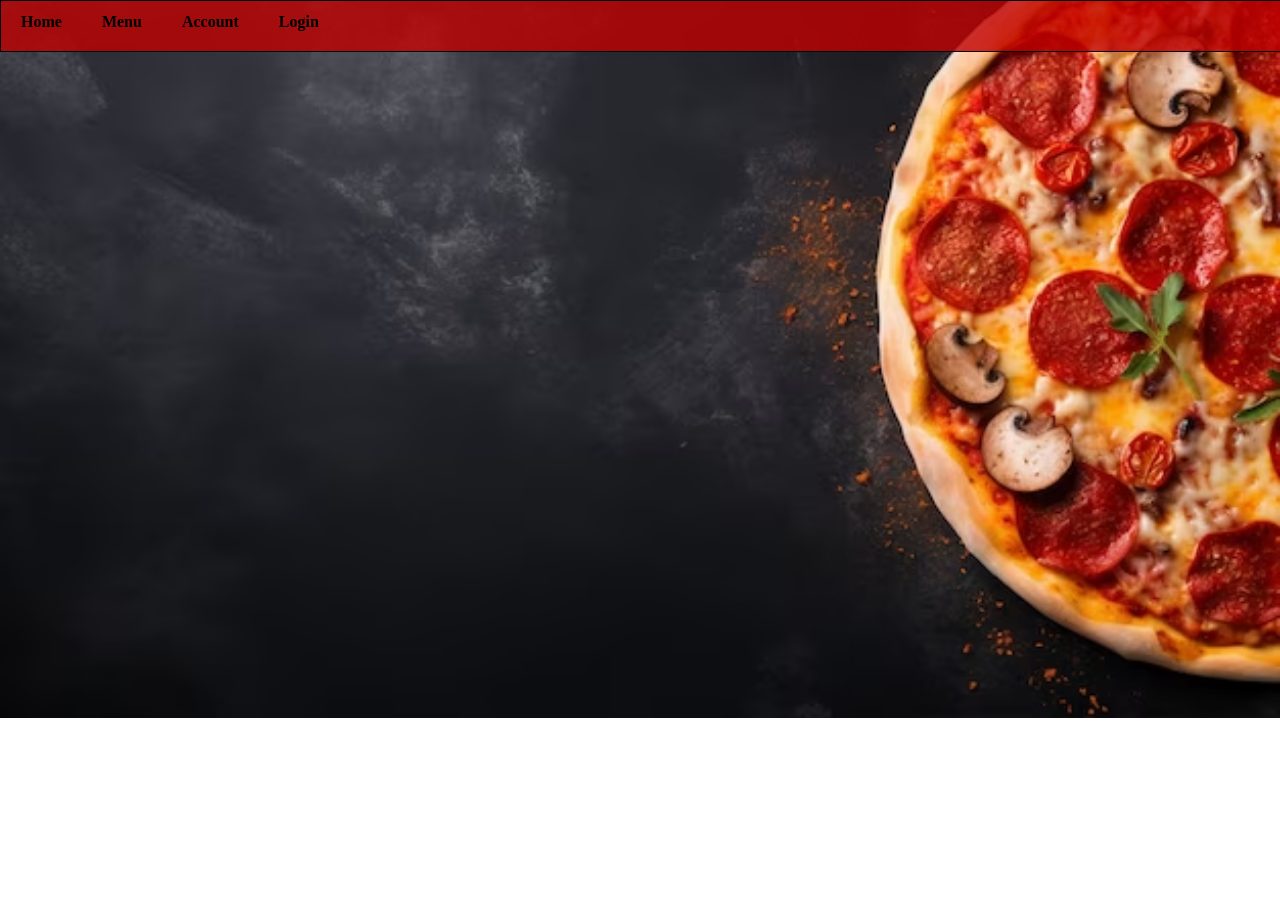
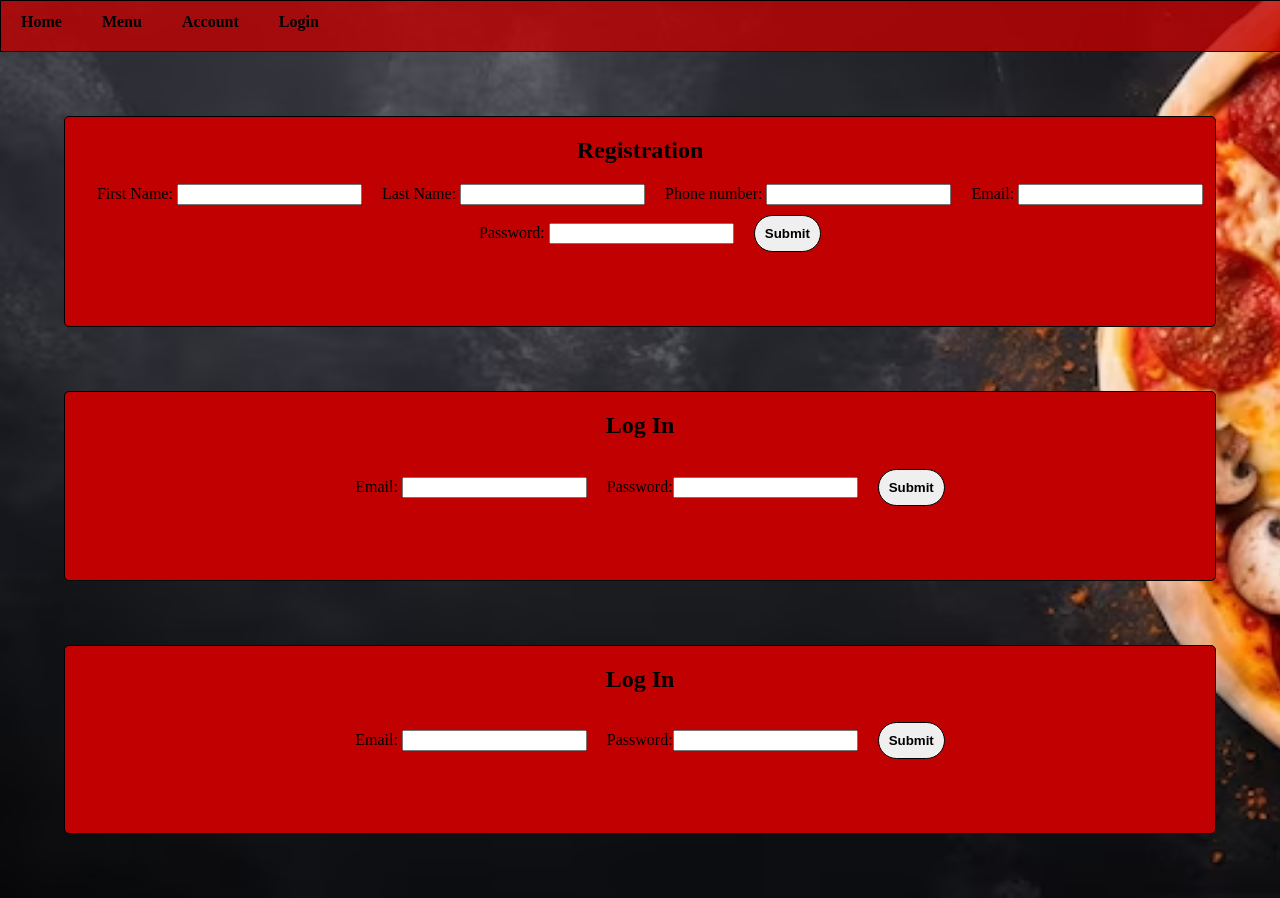
Before and after one commit to CodeQueen21/Capestone, a React (Vite) app in the folder Capstone/: page /users/me in a window 1280 px wide. Before the commit the page ends 800 px from the top, so only its background shows below. Built offline with nearby package versions, Linux system fonts and the light colour scheme; no server answers; the HTML template or start-up script is replaced by a standard one.

Commit message:
both register and login forms are now functional. Styling has also been added

```diff
--- a/Capstone/src/App.jsx
+++ b/Capstone/src/App.jsx
@@ -6,15 +6,15 @@ import Home from "./components/Home";
 import Menu from "./components/Menu";
 import MenuItem from "./components/MenuItem";
 import Register from "./components/Register";
+import Login from "./components/Login";
 
 function App() {
   const [token, setToken] = useState(null);
   const [foodItems, setFoodItems] = useState([]);
-  // console.log(token);
   async function fetchItems() {
     setFoodItems(await fetchFoodItems());
   }
-
+  console.log(token);
   useEffect(() => {
     fetchItems();
   }, []);
@@ -22,13 +22,15 @@ function App() {
   return (
     <>
       <Navigations />
-      {/* <Register setToken={setToken} />*/}
+      <Register setToken={setToken} />
       {/* <Menu foodItems={foodItems} /> */}
       {/* <Home /> */}
+      <Login setToken={setToken} />
       <Routes>
         <Route path="/" element={<Home />} />
         <Route path="/foodItems" element={<Menu foodItems={foodItems} />} />
         <Route path="/foodItems/:id" element={<MenuItem />} />
+        <Route path="/users/me" element={<Login setToken={setToken} />} />
       </Routes>
     </>
   );
--- a/Capstone/src/ajaxHelpers.js
+++ b/Capstone/src/ajaxHelpers.js
@@ -22,8 +22,6 @@ const fetchSingleFoodItem = async (foodItemId) => {
     }
 
     const result = await response.json();
-    console.log(foodItemId);
-    console.log(result);
     return result;
   } catch (error) {
     console.error("Error:", error);
@@ -47,4 +45,20 @@ const createUser = async (userData) => {
   }
 };
 
-export { fetchFoodItems, fetchSingleFoodItem, createUser };
+const fetchUser = async (userData) => {
+  try {
+    const response = await fetch("http://localhost:3000/api/users/login", {
+      method: "POST",
+      headers: {
+        "Content-Type": "application/json",
+      },
+      body: JSON.stringify(userData),
+    });
+    const result = await response.json();
+    return result;
+  } catch (error) {
+    console.error("Error", error);
+  }
+};
+
+export { fetchFoodItems, fetchSingleFoodItem, fetchUser, createUser, userData };
--- a/Capstone/src/components/Login.jsx
+++ b/Capstone/src/components/Login.jsx
@@ -0,0 +1,53 @@
+import { useState } from "react";
+import { fetchUser } from "../ajaxHelpers";
+// import { Register } from "/Register";
+
+export default function Login({ setToken }) {
+  const [email, setEmail] = useState("");
+  const [password, setPassword] = useState("");
+  const [error, setError] = useState("");
+
+  async function handleSubmit(e) {
+    e.preventDefault();
+    try {
+      const userData = { email, password };
+      const result = await fetchUser(userData);
+
+      if (!result.token) {
+        const errorMessage =
+          "The email or password you entered does not match our records";
+        throw Error(errorMessage);
+      }
+
+      setToken(result.token);
+    } catch (error) {
+      setError(error.message);
+    }
+  }
+  return (
+    <>
+      <div id="loginForm">
+        <h2>Log In</h2>
+        {error && <p>{error}</p>}
+        <form id="login" onSubmit={handleSubmit}>
+          <label>
+            Email:{" "}
+            <input value={email} onChange={(e) => setEmail(e.target.value)} />
+          </label>
+          <label>
+            Password:{""}
+            <input
+              type="password"
+              value={password}
+              onChange={(e) => setPassword(e.target.value)}
+            />
+          </label>
+          <button>Submit</button>
+        </form>
+      </div>
+      <div id="register-container">
+        {/* <Register setToken={setToken} /> */}
+      </div>
+    </>
+  );
+}
--- a/Capstone/src/components/Register.jsx
+++ b/Capstone/src/components/Register.jsx
@@ -7,7 +7,7 @@ export default function Register({ setToken }) {
   const [email, setEmail] = useState("");
   const [phoneNumber, setPhoneNumber] = useState("");
   const [password, setPassword] = useState("");
-  const [isAdmin, setIsAdmin] = useState("");
+  const [isAdmin, setIsAdmin] = useState("false");
   const [error, setError] = useState("");
 
   async function handleSubmit(e) {
@@ -31,9 +31,9 @@ export default function Register({ setToken }) {
         phoneNumber: phoneNumber,
         email: email,
         password: password,
+        isAdmin: isAdmin,
       };
       const result = await createUser(userData);
-      //   console.log(result);
       setToken(result.token);
     } catch (error) {
       setError(error.message);
--- a/Capstone/src/index.css
+++ b/Capstone/src/index.css
@@ -41,7 +41,7 @@ body {
 
 #search-container {
   display: flex;
-  justify-content: start;
+  justify-content: flex-start;
   margin: 20px 0 0 10px;
 }
 
@@ -109,6 +109,22 @@ span {
   font-weight: bold;
 }
 
-#registerForm {
+#registerForm,
+#loginForm {
   background-color: rgb(193, 1, 1);
+  margin: 5%;
+  padding-bottom: 5%;
+  text-align: center;
+  border: black 1px solid;
+  border-radius: 5px;
 }
+
+#registerForm label,
+#loginForm label {
+  margin-left: 20px;
+}
+
+#registerForm button,
+#loginForm button {
+  margin-left: 20px;
+}
```
Also changed, not shown: 1 other file (tests, documents, lock files or other folders).
